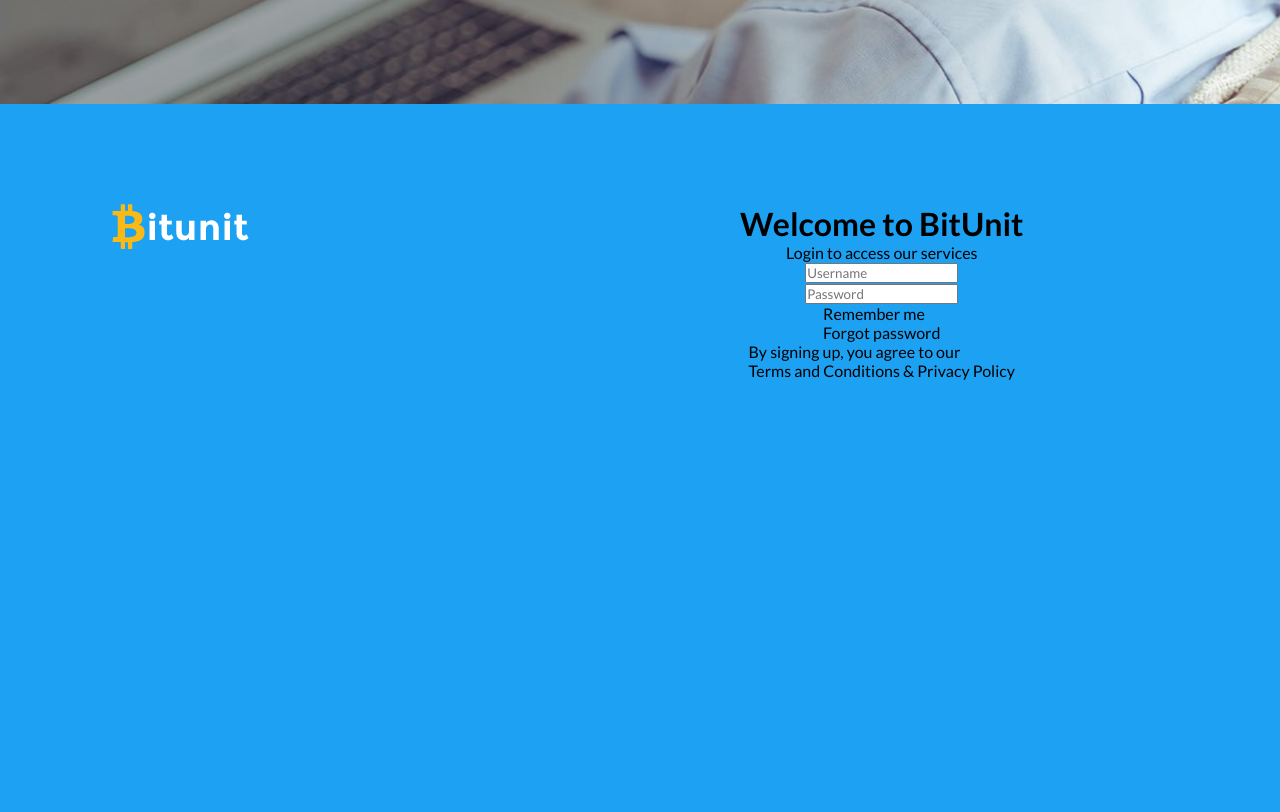
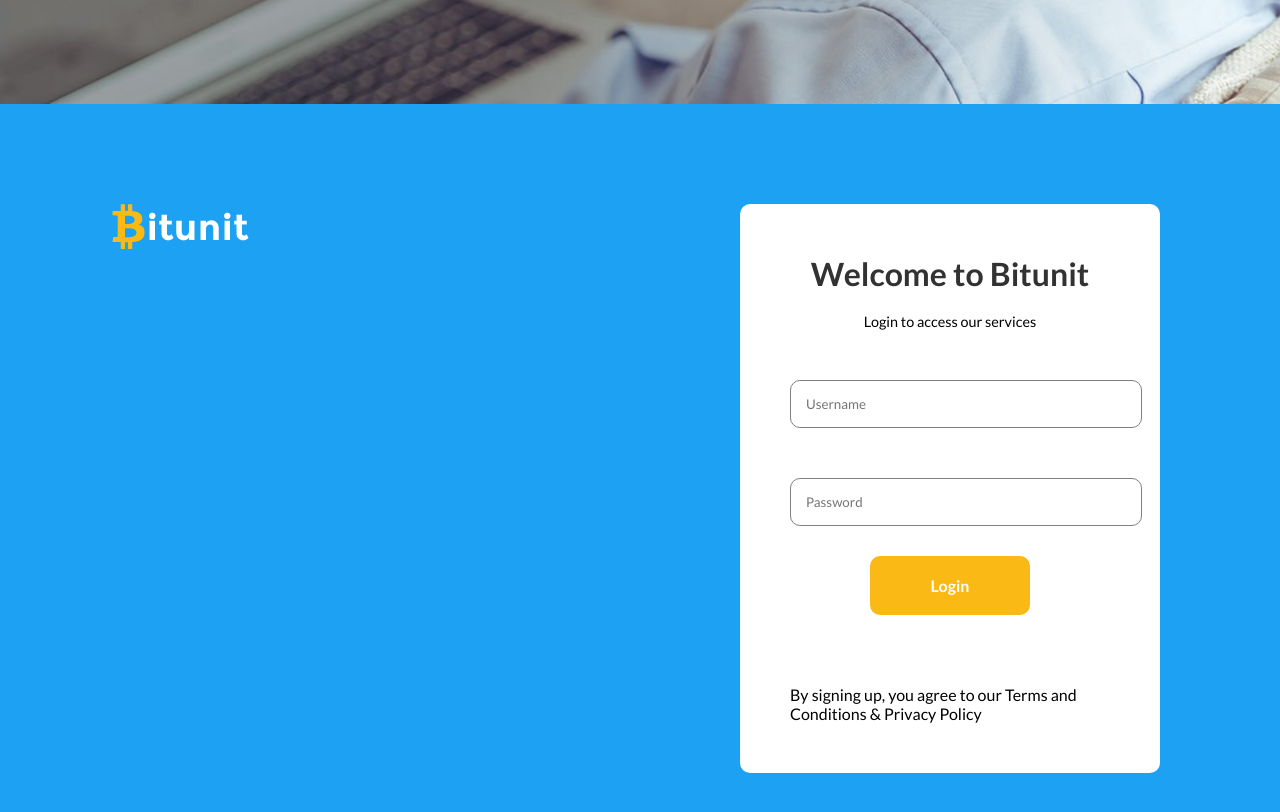
Before and after one commit to Trend20/MyBits, a React (Create React App) app in the folder client/: page /login in a window 1280 px wide. Shown: the part 696-1508 px from the top of the page. Built offline with nearby package versions, Linux system fonts and the light colour scheme.

Commit message:
adding the login page

```diff
--- a/client/src/component/Login/Login.tsx
+++ b/client/src/component/Login/Login.tsx
@@ -11,25 +11,21 @@ const Login = () =>{
       </LoginText>
       <LoginForm className="login-form">
         <Form>
-          <h1>Welcome to BitUnit</h1>
+          <h1>Welcome to Bitunit</h1>
           <p>Login to access our services</p>
 
-          <div className="form-group">
+          <FormGroup className="form-group">
             <input type="text" placeholder='Username' />
-          </div>
+          </FormGroup>
 
-          <div className="form-group">
+          <FormGroup className="form-group">
             <input type="password" placeholder='Password' />
-          </div>
-          <div className="form-actions">
-            <p>Remember me</p>
-            <p>Forgot password</p>
-          </div>
+          </FormGroup>
 
-          <div className="declarations">
-            <p>By signing up, you agree to our</p>
-              <p>Terms and Conditions & Privacy Policy</p>
-          </div>
+          <Button>Login</Button>
+          <Declarations className="declarations">
+            <p>By signing up, you agree to our Terms and Conditions & Privacy Policy</p>
+          </Declarations>
         </Form>
       </LoginForm>
     </LoginContainer>
@@ -65,5 +61,60 @@ const Form = styled.form`
   flex-direction: column;
   justify-content: center;
   align-items: center;
+  background-color: #fff;
+  padding: 50px;
+  border-radius: 10px;
+  width: 50%;
+
+  h1{
+    display: flex;
+    opacity: 0.8;
+  }
+
+  p{
+    font-size: 0.9rem;
+    margin-top: 20px;
+  }
+`
+
+const FormGroup = styled.div`
+  display: flex;
+  flex-direction: column;
+  margin-top: 50px;
+  width: 100%;
+
+  input{
+    padding: 15px;
+    width: 100%;
+    outline: none;
+    border-radius: 10px;
+    border: 1px solid grey;
+  }
+`
+
+const Declarations = styled.div`
+  display: flex;
+  margin-top: 50px;
+  flex-direction: column;
+  align-items: flex-start;
+
+  p{
+    font-size: 1rem;
+  }
+`
+
+const Button = styled.button`
+  display:: flex;
+  background-color: #fab915;
+  margin-top: 30px;
+  padding: 20px;
+  border: none;
+  outline: none;
+  color: #fff;
+  width: 50%;
+  cursor: pointer;
+  border-radius: 10px;
+  font-weight: 700;
+  font-size: 1rem;
 `
 export default Login;
```
